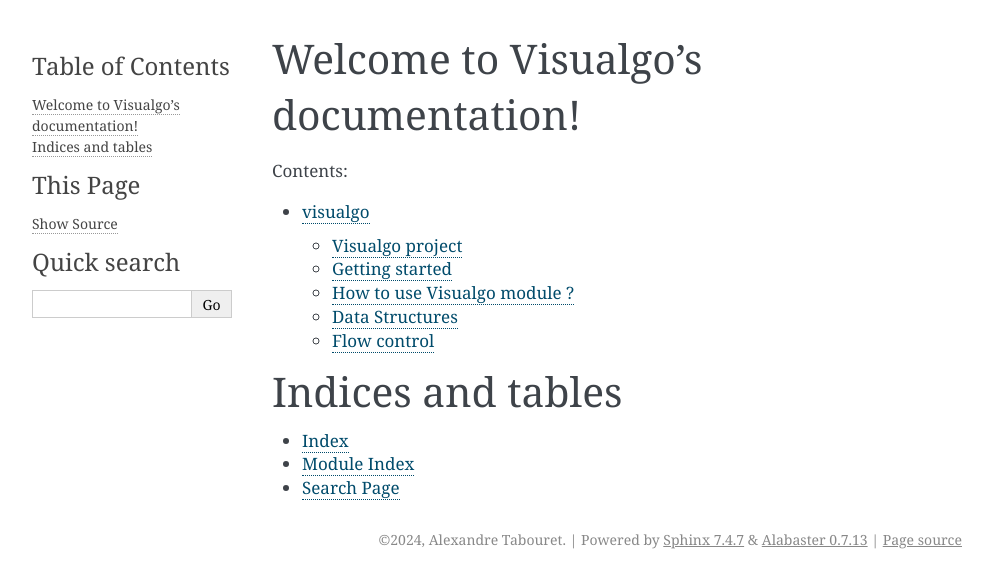
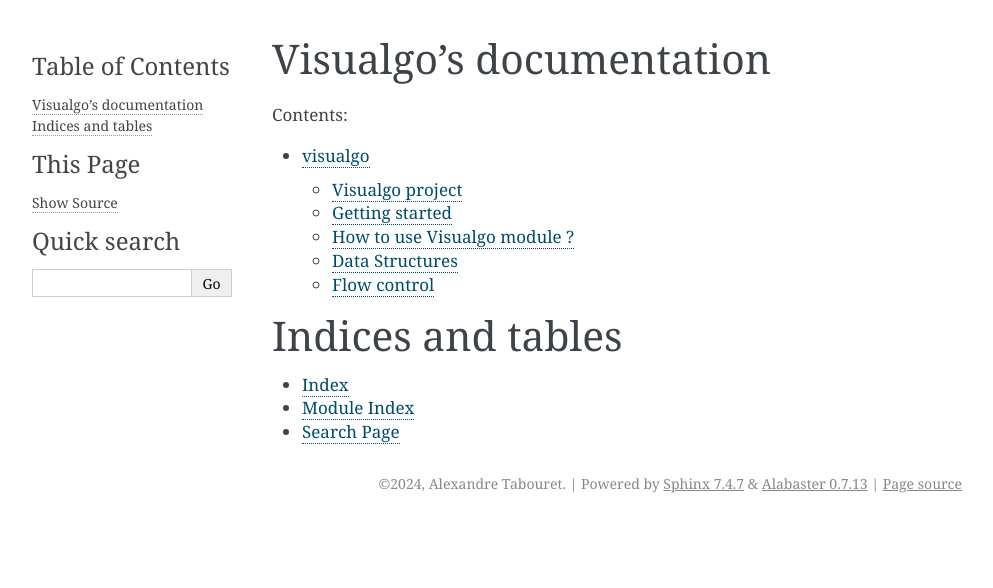
Before and after one commit to Bugz-gg/visualgo, a Sphinx documentation site: the page built from source/index.rst, in a window 1280 px wide. Shown: the top 588 px of the page, without its empty margins (148-1141 px from the left). Built offline with Sphinx 7.4.7, drawn with Linux system fonts in a browser that asks for light colours.

Commit message:
fix source

```diff
--- a/source/index.rst
+++ b/source/index.rst
@@ -3,8 +3,8 @@
    You can adapt this file completely to your liking, but it should at least
    contain the root `toctree` directive.
 
-Welcome to Visualgo's documentation!
-====================================
+Visualgo's documentation
+========================
 
 .. toctree::
    :maxdepth: 2
```
Also changed, not shown: source/data_structures.rst (+12 -0 lines).
